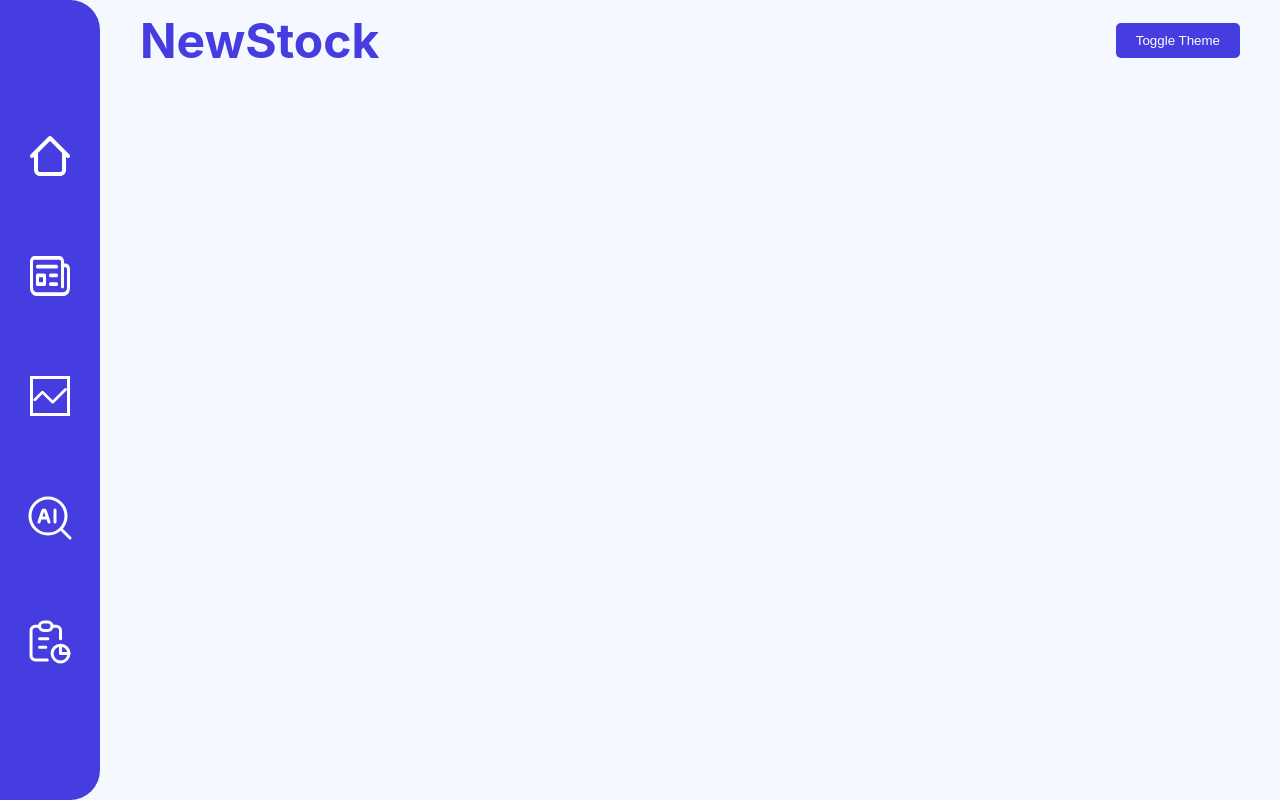
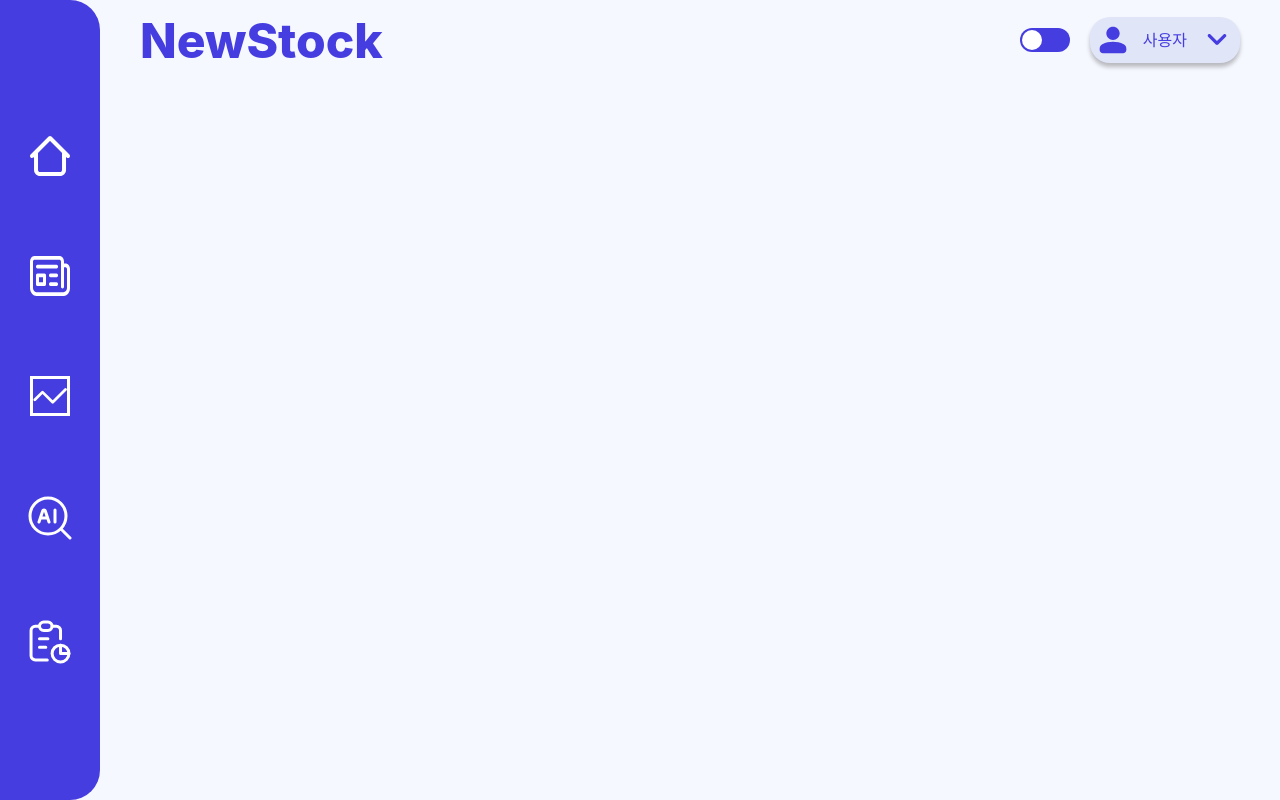
Before and after one commit to ssafy-newstock/newstock, a React (Vite) app in the folder front/: page / in a window 1280 px wide. Built offline with nearby package versions, Linux system fonts and the light colour scheme.

Commit message:
feat: 헤더 구현

```diff
--- a/front/package.json
+++ b/front/package.json
@@ -18,6 +18,7 @@
     "@types/react-query": "^1.2.9",
     "@types/react-router-dom": "^5.3.3",
     "axios": "^1.7.7",
+    "framer-motion": "^11.5.4",
     "react": "^18.3.1",
     "react-dom": "^18.3.1",
     "react-router-dom": "^6.26.1",
--- a/front/src/components/Header.tsx
+++ b/front/src/components/Header.tsx
@@ -1,7 +1,6 @@
-import styled from "styled-components"
-import ThemedButton from '@components/ThemedButton';
-import { useThemeStore } from "@store/themeStore";
-
+import styled from 'styled-components';
+import { useThemeStore } from '@store/themeStore';
+import { motion } from 'framer-motion';
 
 const HeaderContainer = styled.div`
   width: 100%;
@@ -10,32 +9,105 @@ const HeaderContainer = styled.div`
   justify-content: space-between;
   align-items: center;
   padding: 0px 40px;
-`
+`;
 
-const Name = styled.div`
+const NewStock = styled.div`
   font-size: 48px;
-  font-weight: 700;
+  font-weight: 800;
   color: ${({ theme }) => theme.highlightColor};
-`
+`;
 
 const HeaderRight = styled.div`
   display: flex;
+  gap: 20px;
   align-items: center;
-`
+`;
+
+const User = styled.div`
+  display: flex;
+  padding: 3px;
+  align-items: center;
+  gap: 10px;
+  background-color: ${({ theme }) => theme.profileBackgroundColor};
+  border-radius: 20px;
+  box-shadow: 0px 4px 4px 0px rgba(0, 0, 0, 0.25);
+`;
+
+const Icon = styled.svg`
+  color: ${({ theme }) => theme.profileColor}; // 테마 색상으로 설정
+  fill: currentColor; // fill 속성에 currentColor 사용
+`;
+
+const UserName = styled.h1`
+  color: ${({ theme }) => theme.profileColor};
+`;
+
+const Slider = styled(motion.div)`
+  position: relative;
+  display: block;
+  width: 50px;
+  height: 24px;
+  background-color: ${({ theme }) => theme.switchBackgroundColor};
+  border-radius: 34px;
+  transition: background-color 0.3s;
+  cursor: pointer;
+`;
+
+const Handle = styled(motion.div)`
+  position: absolute;
+  top: 2px;
+  width: 20px;
+  height: 20px;
+  background-color: ${({ theme }) => theme.switchHandleColor};
+  border-radius: 50%;
+  cursor: pointer;
+  z-index: 99;
+`;
+
 
 const Header = () => {
-  const { toggleTheme } = useThemeStore();
-
+  const { theme, toggleTheme } = useThemeStore();
+  const isDarkMode = theme === 'dark';
   return (
     <HeaderContainer>
-      <Name>
-        NewStock
-      </Name>
+      <NewStock>NewStock</NewStock>
       <HeaderRight>
-        <ThemedButton onClick={toggleTheme}>Toggle Theme</ThemedButton>
+        <Slider onClick={toggleTheme}>
+          <Handle
+            animate={{ left: isDarkMode ? '26px' : '2px' }} // 상태에 따른 위치 설정
+            transition={{ type: 'spring', stiffness: 300, damping: 20 }} // 스프링 애니메이션 적용
+          />
+        </Slider>
+        <User>
+          <Icon
+            xmlns="http://www.w3.org/2000/svg"
+            width="40"
+            height="40"
+            viewBox="0 0 40 40"
+            fill="none"
+          >
+            <path
+              d="M19.9998 20C18.1665 20 16.5971 19.3472 15.2915 18.0417C13.9859 16.7361 13.3332 15.1667 13.3332 13.3334C13.3332 11.5 13.9859 9.93058 15.2915 8.62502C16.5971 7.31947 18.1665 6.66669 19.9998 6.66669C21.8332 6.66669 23.4026 7.31947 24.7082 8.62502C26.0137 9.93058 26.6665 11.5 26.6665 13.3334C26.6665 15.1667 26.0137 16.7361 24.7082 18.0417C23.4026 19.3472 21.8332 20 19.9998 20ZM9.99984 33.3334C9.08317 33.3334 8.29873 33.0072 7.6465 32.355C6.99317 31.7017 6.6665 30.9167 6.6665 30V28.6667C6.6665 27.7222 6.90984 26.8539 7.3965 26.0617C7.88206 25.2706 8.52761 24.6667 9.33317 24.25C11.0554 23.3889 12.8054 22.7428 14.5832 22.3117C16.3609 21.8817 18.1665 21.6667 19.9998 21.6667C21.8332 21.6667 23.6387 21.8817 25.4165 22.3117C27.1943 22.7428 28.9443 23.3889 30.6665 24.25C31.4721 24.6667 32.1176 25.2706 32.6032 26.0617C33.0898 26.8539 33.3332 27.7222 33.3332 28.6667V30C33.3332 30.9167 33.0071 31.7017 32.3548 32.355C31.7015 33.0072 30.9165 33.3334 29.9998 33.3334H9.99984Z"
+              fill="currentColor"
+            />
+          </Icon>
+          <UserName>사용자</UserName>
+          <Icon
+            xmlns="http://www.w3.org/2000/svg"
+            width="40"
+            height="40"
+            viewBox="0 0 40 40"
+            fill="curretColor"
+          >
+            <path
+              d="M19.9997 24.9166C19.7774 24.9166 19.5691 24.8816 19.3747 24.8116C19.1802 24.7428 18.9997 24.625 18.833 24.4583L11.1247 16.75C10.8191 16.4444 10.6735 16.0622 10.688 15.6033C10.7013 15.1455 10.8608 14.7639 11.1663 14.4583C11.4719 14.1528 11.8608 14 12.333 14C12.8052 14 13.1941 14.1528 13.4997 14.4583L19.9997 20.9583L26.5413 14.4166C26.8469 14.1111 27.2291 13.965 27.688 13.9783C28.1458 13.9928 28.5274 14.1528 28.833 14.4583C29.1385 14.7639 29.2913 15.1528 29.2913 15.625C29.2913 16.0972 29.1385 16.4861 28.833 16.7916L21.1663 24.4583C20.9997 24.625 20.8191 24.7428 20.6247 24.8116C20.4302 24.8816 20.2219 24.9166 19.9997 24.9166Z"
+              fill="currentColor"
+            />
+          </Icon>
+        </User>
       </HeaderRight>
     </HeaderContainer>
-  )
-}
+  );
+};
 
-export default Header
+export default Header;
```
Also changed, not shown: 1 other file (tests, documents, lock files or other folders).
